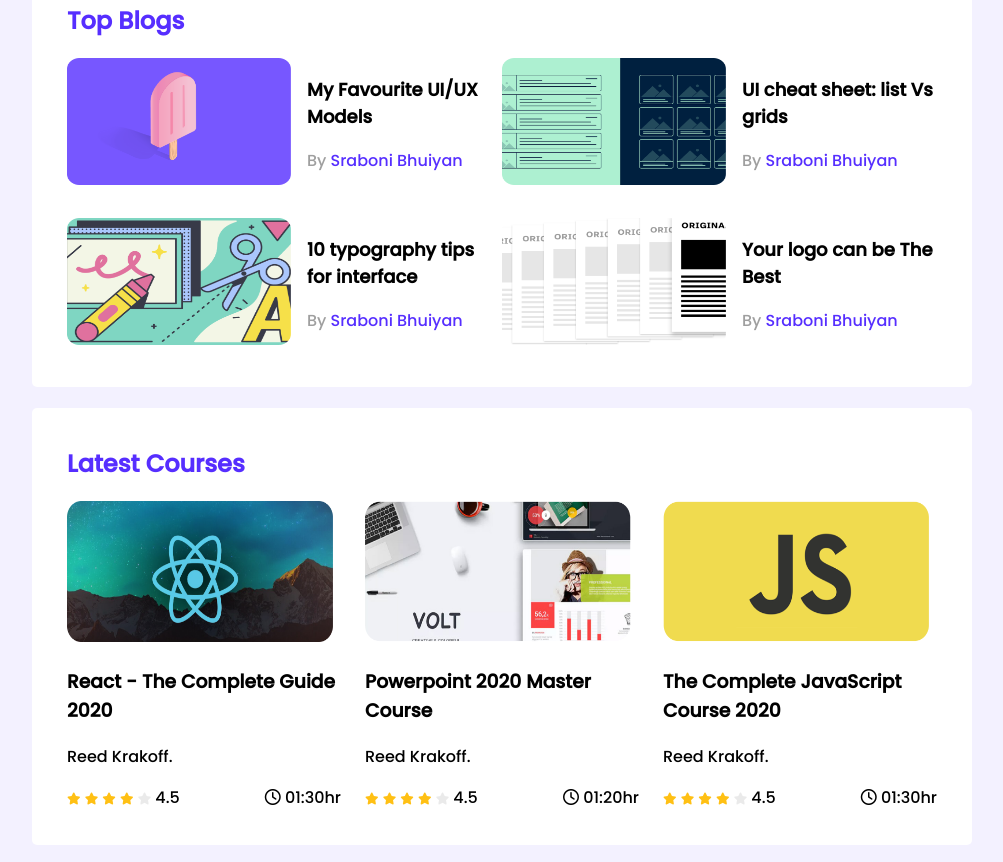
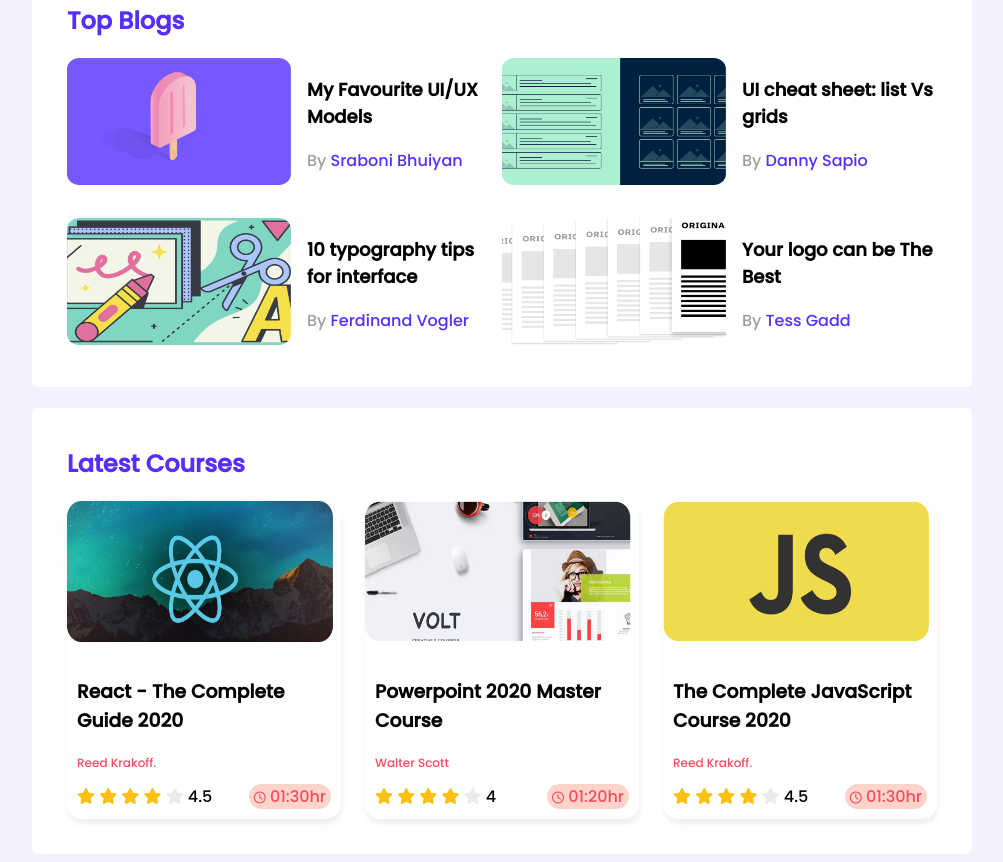
Before and after one commit to sraboni-bhuiyan/leader-board-demo, a plain HTML site: page index.html in a window 1280 px wide. Shown: the part 334-1196 px from the top of the page, without its empty margins (138-1141 px from the left). Drawn offline with Linux system fonts and the light colour scheme.

Commit message:
final commit pushed

```diff
--- a/index.html
+++ b/index.html
@@ -66,7 +66,7 @@
                         </div>
                         <div class="blog-info">
                             <h3 class="blog-title">UI cheat sheet: list Vs grids</h3>
-                            <p class="blog-author">By <a href="">Sraboni Bhuiyan</a></p>
+                            <p class="blog-author">By <a href="">Danny Sapio</a></p>
                         </div>
                     </article>
                     <article class="blog">
@@ -75,7 +75,7 @@
                         </div>
                         <div class="blog-info">
                             <h3 class="blog-title">10 typography tips for interface</h3>
-                            <p class="blog-author">By <a href="">Sraboni Bhuiyan</a></p>
+                            <p class="blog-author">By <a href="">Ferdinand Vogler</a></p>
                         </div>
                     </article>
                     <article class="blog">
@@ -84,7 +84,7 @@
                         </div>
                         <div class="blog-info">
                             <h3 class="blog-title">Your logo can be The Best</h3>
-                            <p class="blog-author">By <a href="">Sraboni Bhuiyan</a></p>
+                            <p class="blog-author">By <a href="">Tess Gadd</a></p>
                         </div>
                     </article>
                 </div>
@@ -123,7 +123,7 @@
                     </div>
                     <div class="course-detail">
                         <h3 class="course-title">Powerpoint 2020 Master Course</h3>
-                        <p class="course-author">Reed Krakoff.</p>
+                        <p class="course-author">Walter Scott</p>
                         <div class="course-info">
                             <div>
                                 <i class="fas fa-star filled"></i>
@@ -131,7 +131,7 @@
                                 <i class="fas fa-star filled"></i>
                                 <i class="fas fa-star filled"></i>
                                 <i class="fas fa-star empty"></i>
-                                <span>4.5</span>
+                                <span>4</span>
                             </div>
                             <div class="course-duration">
                                 <i class="far fa-clock"></i>
--- a/styles/style.css
+++ b/styles/style.css
@@ -85,17 +85,27 @@
     grid-template-columns: repeat(3, 1fr);
     grid-column-gap: 24px;
 }
+.course{
+    border-radius: 15px;
+    box-shadow: 1px 5px 5px rgba(212, 211, 211, 0.363);
+}
 .course .course-banner img{
     width: 266px;
     height: 141px;
+}
+.course-detail{
+    padding: 10px;
+}
+.course-author, .far{
+    font-size: 12px;
+}
+.course-author{
+    color: #FF4A60;
 }
 .course-info{
     display: flex;
     align-items: center;
     justify-content: space-between;
-}
-.fa-star{
-    font-size: 12px;
 }
 .fa-star.filled{
     color: #FFC014;
@@ -103,6 +113,12 @@
 .fa-star.empty{
     color: #AEAEAE;
     opacity: 0.25;
+}
+.course-duration{
+    color: #FF4A60;
+    background-color: #f8a6947a;
+    border-radius: 50px;
+    padding: 0 5px;
 }
 
 /*Media queries------------*/
```
